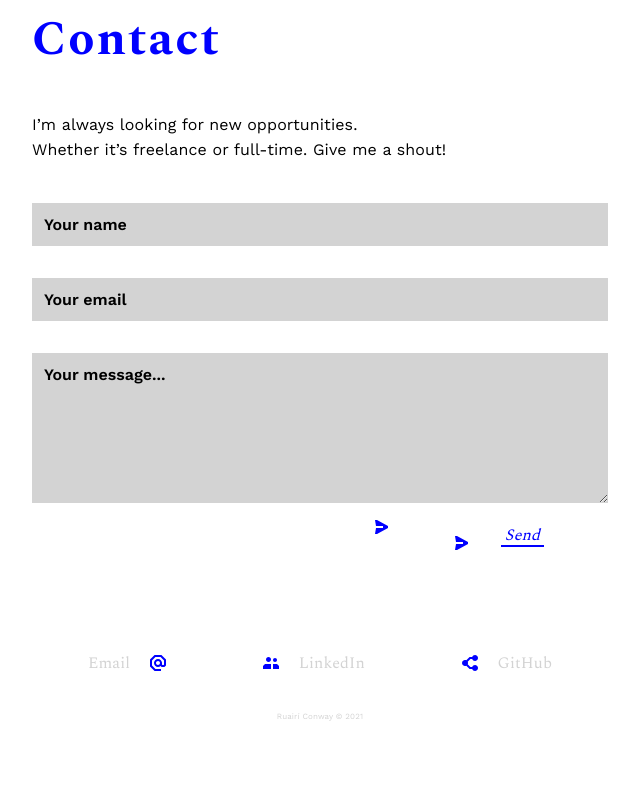
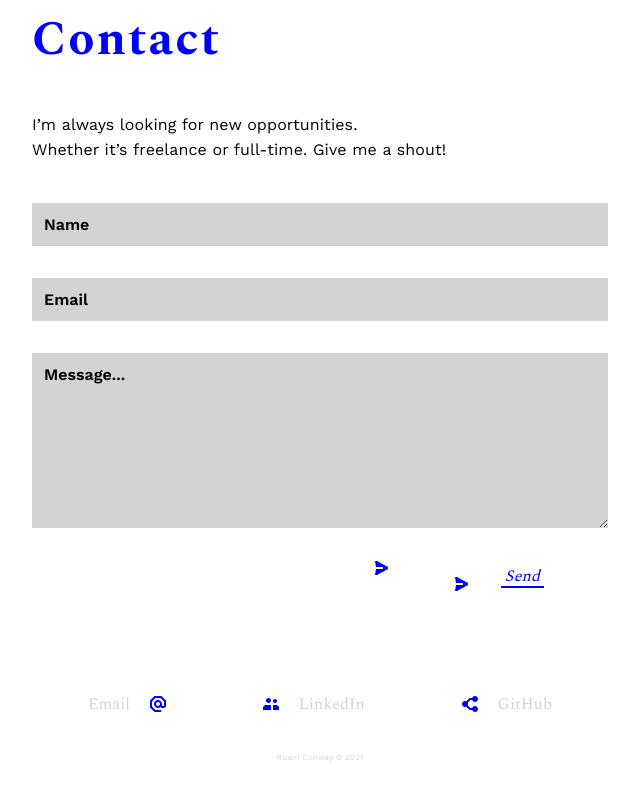
Before and after one commit to ruairiconway/portfolio, a React (Create React App) app: page / in a window 1280 px wide. Shown: the part 2387-3187 px from the top of the page, without its empty margins (0-640 px from the left). Before the commit the page ends 3166 px from the top, so only its background shows below. Built offline with nearby package versions, Linux system fonts and the light colour scheme.

Commit message:
updated active and focus styles

```diff
--- a/src/components/ContactForm.js
+++ b/src/components/ContactForm.js
@@ -16,20 +16,31 @@ const Form = styled.form`
         max-width: 100%;
         margin: 1rem 0;
         padding: 0.75rem;
-        transition: 0.5s;
+        transition: 0.2s;
 
         &::placeholder {
-            color: #000000;
+            transition: 0.2s;
+            color: #000;
+        }
+
+        &:hover, &:focus {
+            box-shadow: 5px 5px 0px 0px var(--ranColor);
         }
 
         &:focus {
-            box-shadow: 5px 5px 0px 0px var(--ranColor);
+            &::placeholder {
+                color: darkgrey;
+            }
+        }
+
+        &:active {
+            box-shadow: 3px 3px 0px 0px var(--ranColor);
         }
 
     }
 
     textarea {
-        min-height: 150px;
+        min-height: 175px;
     }
 `
 
@@ -37,6 +48,7 @@ const SubmitWrapper = styled.div`
     align-self: flex-end;
     display: grid;
     width: fit-content;
+    margin: 1rem 0 0 0;
     grid: 1fr 1fr / auto auto 1fr;
     grid-template-areas:
         "icon1 . btn"
@@ -69,7 +81,7 @@ const SubmitBtn = styled.button`
     background: none;
     border: none;
     padding: 0 4px;
-    transition: 0.5s;
+    transition: 0.2s;
     cursor: pointer;
 
     &:after {
@@ -123,7 +135,7 @@ export default function ContactForm() {
                 id="name"
                 type="text"
                 name="name"
-                placeholder="Your name"
+                placeholder="Name"
                 value={formName}
                 aria-label="enter name"
                 onChange={handleNameChange}
@@ -137,7 +149,7 @@ export default function ContactForm() {
                 id="email"
                 type="email"
                 name="email"
-                placeholder="Your email"
+                placeholder="Email"
                 value={formEmail}
                 aria-label="enter email"
                 onChange={handleEmailChange}
@@ -151,7 +163,7 @@ export default function ContactForm() {
                 id="message"
                 name="message"
                 value={formMessage}
-                placeholder="Your message..."
+                placeholder="Message..."
                 aria-label="enter message"
                 onChange={handleMessageChange}
             />
```
